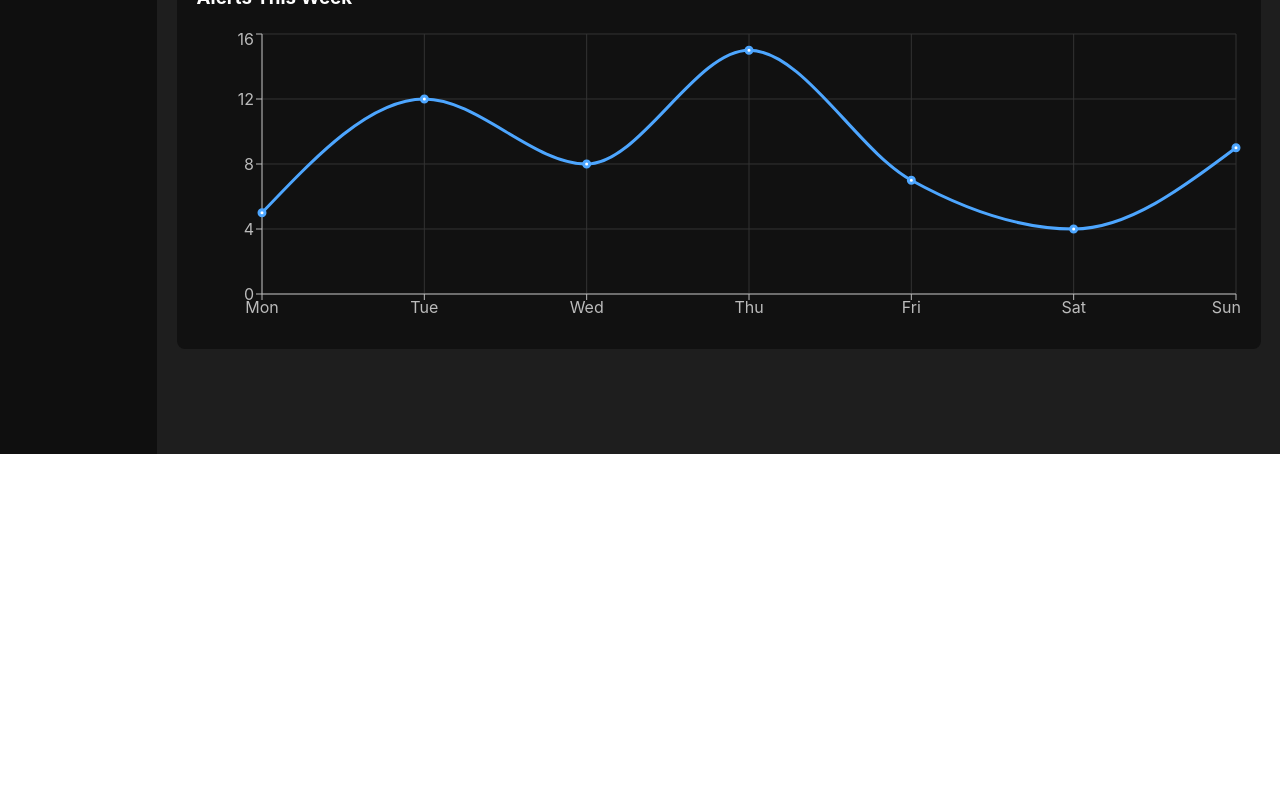
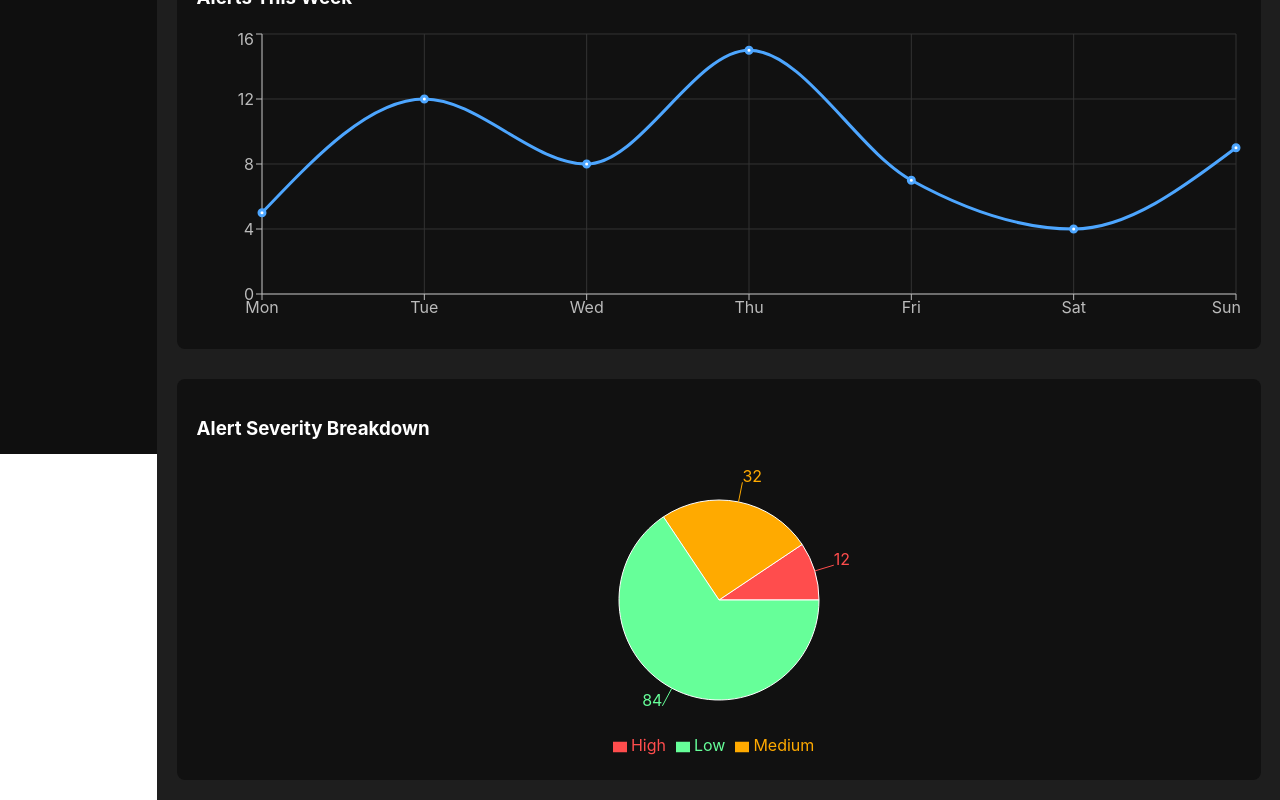
Before and after one commit to Jeevan-88/cloudsek-dashboard, a React (Create React App) app: page / in a window 1280 px wide. Shown: the part 346-1146 px from the top of the page. Before the commit the page ends 800 px from the top, so only its background shows below. Built offline with nearby package versions, Linux system fonts and the light colour scheme.

Commit message:
added severity pie chart

```diff
--- /dev/null
+++ b/src/components/SeverityChart.js
@@ -0,0 +1,43 @@
+import {
+  PieChart,
+  Pie,
+  Cell,
+  Tooltip,
+  Legend,
+  ResponsiveContainer
+} from "recharts";
+
+const data = [
+  { name: "High", value: 12 },
+  { name: "Medium", value: 32 },
+  { name: "Low", value: 84 },
+];
+
+const COLORS = ["#ff4d4d", "#ffaa00", "#66ff99"];
+
+export default function SeverityChart() {
+  return (
+    <div style={{ background: "#111", padding: 20, borderRadius: 8, marginTop: 30 }}>
+      <h3 style={{ marginBottom: 20 }}>Alert Severity Breakdown</h3>
+      <ResponsiveContainer width="100%" height={300}>
+        <PieChart>
+          <Pie
+            data={data}
+            dataKey="value"
+            nameKey="name"
+            cx="50%"
+            cy="50%"
+            outerRadius={100}
+            label
+          >
+            {data.map((entry, index) => (
+              <Cell key={index} fill={COLORS[index % COLORS.length]} />
+            ))}
+          </Pie>
+          <Tooltip />
+          <Legend />
+        </PieChart>
+      </ResponsiveContainer>
+    </div>
+  );
+}
--- a/src/pages/Dashboard.js
+++ b/src/pages/Dashboard.js
@@ -1,5 +1,7 @@
 import StatCard from "../components/StatCard";
 import AlertsChart from "../components/AlertsChart";
+import SeverityChart from "../components/SeverityChart";
+
 
 export default function Dashboard() {
   return (
@@ -14,6 +16,8 @@ export default function Dashboard() {
       </div>
 
       <AlertsChart />
+      <SeverityChart />
+
     </div>
   );
 }
```
